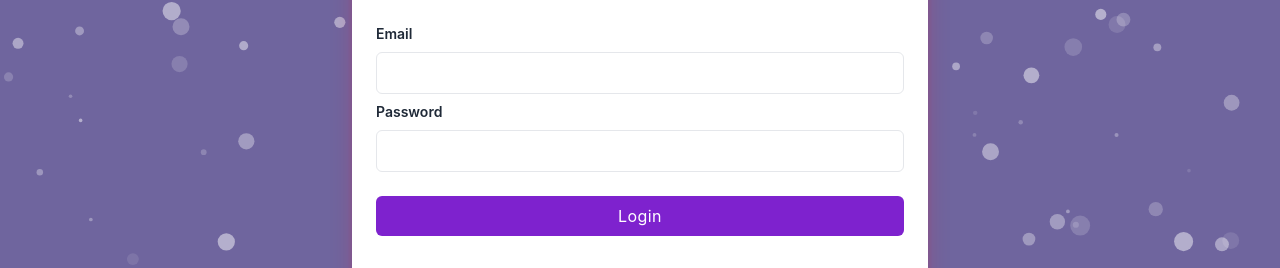
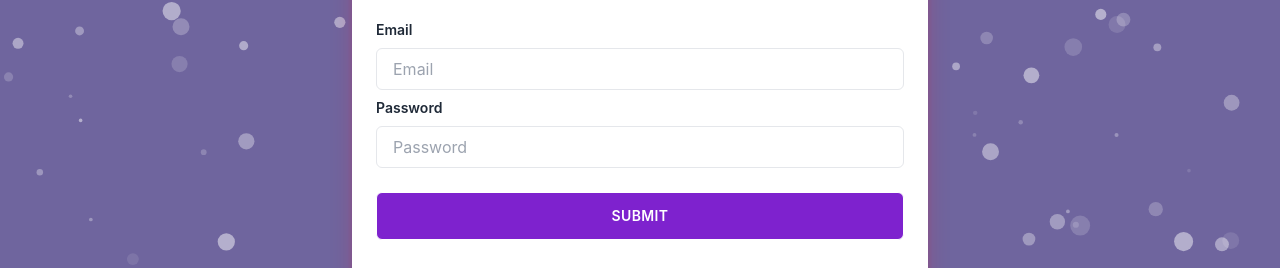
Before and after one commit to mohammad-sumon/Login-App, a React (Create React App) app: page / in a window 1280 px wide. Shown: the part 340-608 px from the top of the page. Built offline with nearby package versions, Linux system fonts and the light colour scheme.

Commit message:
implement react hook form

```diff
--- a/package.json
+++ b/package.json
@@ -9,6 +9,7 @@
     "daisyui": "^2.47.0",
     "react": "^18.2.0",
     "react-dom": "^18.2.0",
+    "react-hook-form": "^7.42.1",
     "react-router-dom": "^6.7.0",
     "react-scripts": "5.0.1",
     "react-tsparticles": "^2.8.0",
--- a/src/components/Login/Login.js
+++ b/src/components/Login/Login.js
@@ -1,15 +1,25 @@
-import React from 'react';
-import { Link } from 'react-router-dom';
+import React from "react";
+import { useForm } from "react-hook-form";
+import { Link } from "react-router-dom";
 
 const Login = () => {
+  const { register, formState: {errors}, handleSubmit } = useForm();
+//   const [data, setData] = useState("");
+const handleLogin = data => {
+    console.log(data);
+    // alert('Login was successful');
+}
   return (
-        <div className='mx-8 lg:mx-0'>
+    <div className="mx-8 lg:mx-0">
       <div className="relative flex flex-col justify-center min-h-screen overflow-hidden">
         <div className="w-full p-6 m-auto bg-white rounded-md shadow-xl shadow-rose-600/40 ring-purple-600 lg:max-w-xl">
           <h1 className="text-3xl font-semibold text-center text-purple-700 underline uppercase decoration-solid">
             Log In
           </h1>
-                <form className="mt-6">
+          <form
+            onSubmit={handleSubmit(handleLogin)}
+            className="mt-6"
+          >
             <div className="mb-2">
               <label
                 for="email"
@@ -18,9 +28,12 @@ const Login = () => {
                 Email
               </label>
               <input
+                {...register("email", { required: "Email Address is required" })}
+                placeholder="Email"
                 type="email"
-                            className="required block w-full px-4 py-2 mt-2 text-purple-700 bg-white border rounded-md focus:border-purple-400 focus:ring-purple-300 focus:outline-none focus:ring focus:ring-opacity-40"
+                className="block w-full px-4 py-2 mt-2 text-purple-700 bg-white border rounded-md focus:border-purple-400 focus:ring-purple-300 focus:outline-none focus:ring focus:ring-opacity-40"
               />
+              {errors.email && <p className="text-red-600">{errors.email?.message}</p>}
             </div>
             <div className="mb-2">
               <label
@@ -30,14 +43,18 @@ const Login = () => {
                 Password
               </label>
               <input
+                {...register("password", { required: "Password is required" })}
+                placeholder="Password"
                 type="password"
-                            className="required block w-full px-4 py-2 mt-2 text-purple-700 bg-white border rounded-md focus:border-purple-400 focus:ring-purple-300 focus:outline-none focus:ring focus:ring-opacity-40"
+                className="block w-full px-4 py-2 mt-2 text-purple-700 bg-white border rounded-md focus:border-purple-400 focus:ring-purple-300 focus:outline-none focus:ring focus:ring-opacity-40"
               />
+              {errors.password && <p className="text-red-600">{errors.password?.message}</p>}
             </div>
             <div className="mt-6">
-                        <button className="w-full px-4 py-2 tracking-wide text-white transition-colors duration-200 transform bg-purple-700 rounded-md hover:bg-purple-600 focus:outline-none focus:bg-purple-600">
-                            Login
-                        </button>
+              <input
+                type="submit"
+                className="btn btn-outline w-full px-4 py-2 tracking-wide text-white transition-colors duration-200 transform bg-purple-700 rounded-md hover:bg-purple-600 focus:outline-none focus:bg-purple-600"
+              />
             </div>
           </form>
 
```
Also changed, not shown: 1 other file (tests, documents, lock files or other folders). Lines whose indentation alone changed are shown as unchanged.
